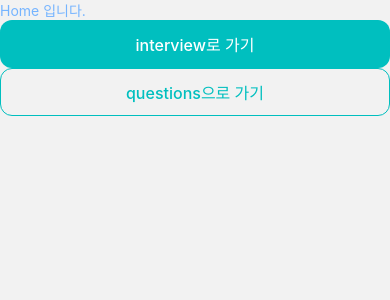
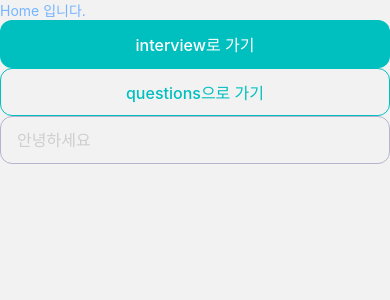
Before and after one commit to petercoco626/mock-interview-app, a React Native app: screen / in a window 390 px wide. Shown: the top 300 px of the page. Built offline with nearby package versions, Linux system fonts and the light colour scheme.

Commit message:
[feat] design-system : input

```diff
--- /dev/null
+++ b/components/base/input.tsx
@@ -0,0 +1,25 @@
+import clsx from 'clsx';
+import { TextInput, TextInputProps, View } from 'react-native';
+
+interface InputFieldProps extends TextInputProps {
+  touched?: boolean;
+}
+
+const textInputWrapperDefaultStyle =
+  'w-full h-12 px-4 box-border rounded-xl border-[1px] border-[#B6B4CD] focus:border-system-green-light';
+
+const textInputDefaultStyle = 'text-black text-m_light';
+
+const textInputPlaceholderStyle = 'rgba(206,206,206,1)';
+
+export default function Input({ ...props }: InputFieldProps) {
+  return (
+    <View className={clsx(textInputWrapperDefaultStyle)}>
+      <TextInput
+        {...props}
+        placeholderTextColor={textInputPlaceholderStyle}
+        className={clsx('w-full h-full', textInputDefaultStyle)}
+      />
+    </View>
+  );
+}
--- a/screens/home.tsx
+++ b/screens/home.tsx
@@ -1,4 +1,5 @@
 import { Button } from '@/components/base/button';
+import Input from '@/components/base/input';
 import { ScreenRouteParamType } from '@/constants/screen';
 import { NavigationProp, useNavigation } from '@react-navigation/native';
 import { Text, View } from 'react-native';
@@ -18,6 +19,7 @@ export function HomeScreen() {
         variant="secondary"
         onPress={() => navigation.navigate('question')}
       ></Button>
+      <Input placeholder="안녕하세요" />
     </View>
   );
 }
```
